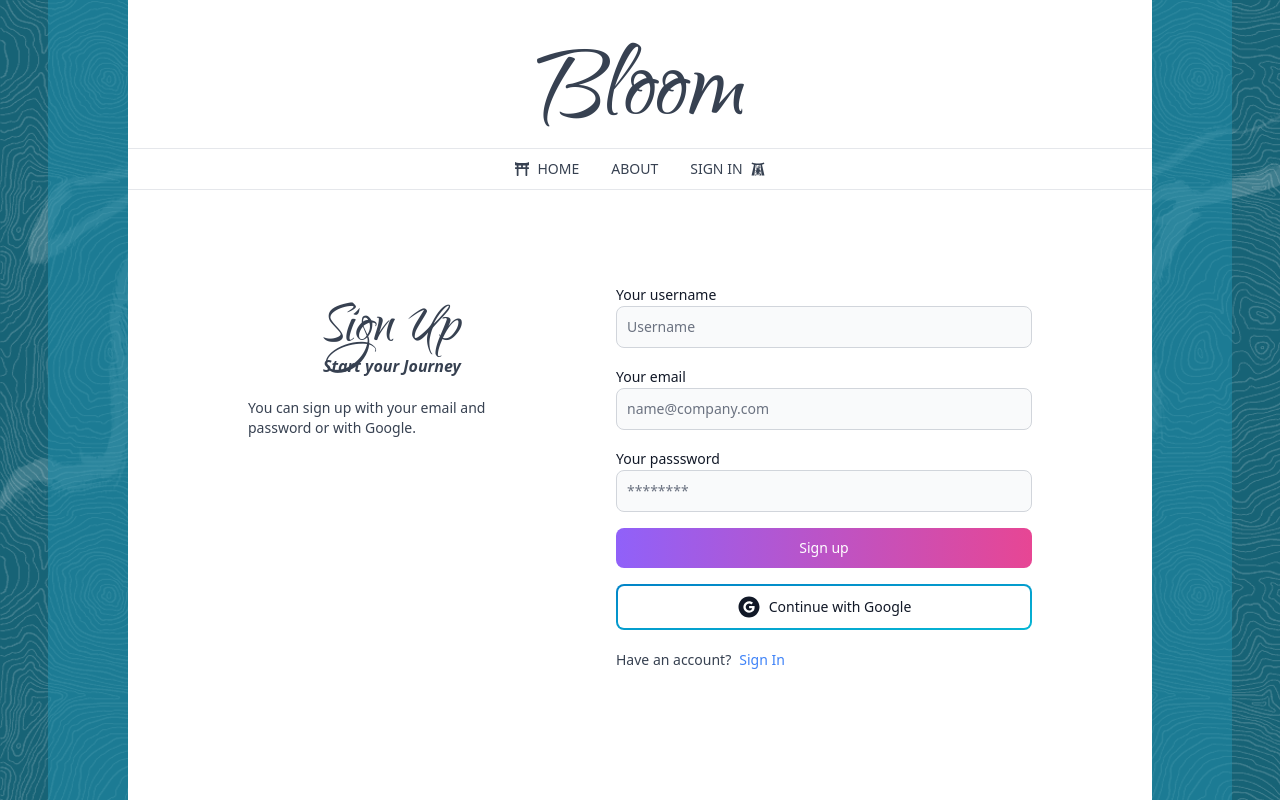
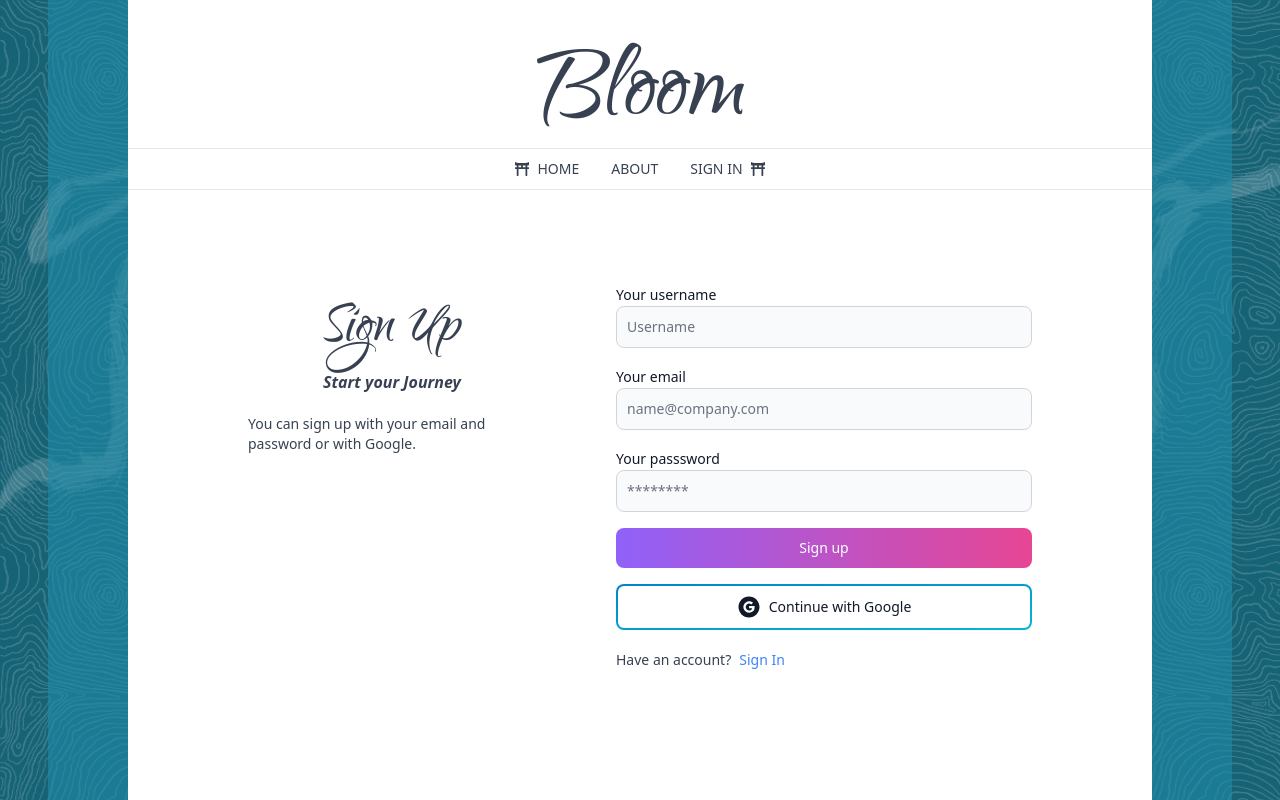
Before and after one commit to ShhmonDai/Bloom-V2---react-MERN, a React (Vite) app in the folder client/: page /sign-up in a window 1280 px wide. Shown: the top 800 px of the page. Built offline with nearby package versions, Linux system fonts and the light colour scheme; no server answers.

Commit message:
small visual fixes

```diff
--- a/client/src/components/Header.jsx
+++ b/client/src/components/Header.jsx
@@ -8,7 +8,7 @@ import { Flowbite } from 'flowbite-react';
 import { FaToriiGate, FaBrain, FaDumbbell } from "react-icons/fa";
 import { BsYinYang } from "react-icons/bs";
 import { CgProfile } from "react-icons/cg";
-import { GiMagicGate } from "react-icons/gi";
+
 
 
 
@@ -322,7 +322,7 @@ export default function Header() {
                   ABOUT
                 </Navbar.Link>
                 <Navbar.Link className='flex gap-2 items-center' active={path === "/sign-in"} as={Link} to='/sign-in'>
-                  SIGN IN <GiMagicGate />
+                  SIGN IN <FaToriiGate />
                 </Navbar.Link>
               </>
             )
--- a/client/src/pages/SignIn.jsx
+++ b/client/src/pages/SignIn.jsx
@@ -64,7 +64,7 @@ export default function SignIn() {
 
         <div className='flex flex-col mb-10 justify-center items-center w-auto lg:max-w-72 md:-max-w-xl'>
           <Link to='/' className='text-6xl md:text-7xl text-center font-QwigleyFont'>Sign In</Link>
-          <span className='text-center italic font-semibold'>Continue Your Journey</span>
+          <span className='mt-4 text-center italic font-semibold'>Continue Your Journey</span>
           <p className='text-center lg:text-left text-sm mt-5'>
             You can sign in with your email and password or with Google.
           </p>
--- a/client/src/pages/SignUp.jsx
+++ b/client/src/pages/SignUp.jsx
@@ -55,7 +55,7 @@ export default function SignUp() {
         {/* left side */}
         <div className='flex flex-col mb-10 w-auto lg:max-w-72 md:-max-w-xl'>
           <Link to='/' className='text-6xl md:text-7xl text-center font-QwigleyFont'>Sign Up</Link>
-          <span className='text-center italic font-semibold'>Start your Journey</span>
+          <span className='mt-4 text-center italic font-semibold'>Start your Journey</span>
           <p className='text-center lg:text-left text-sm mt-5'>
             You can sign up with your email and password or with Google.
           </p>
```
